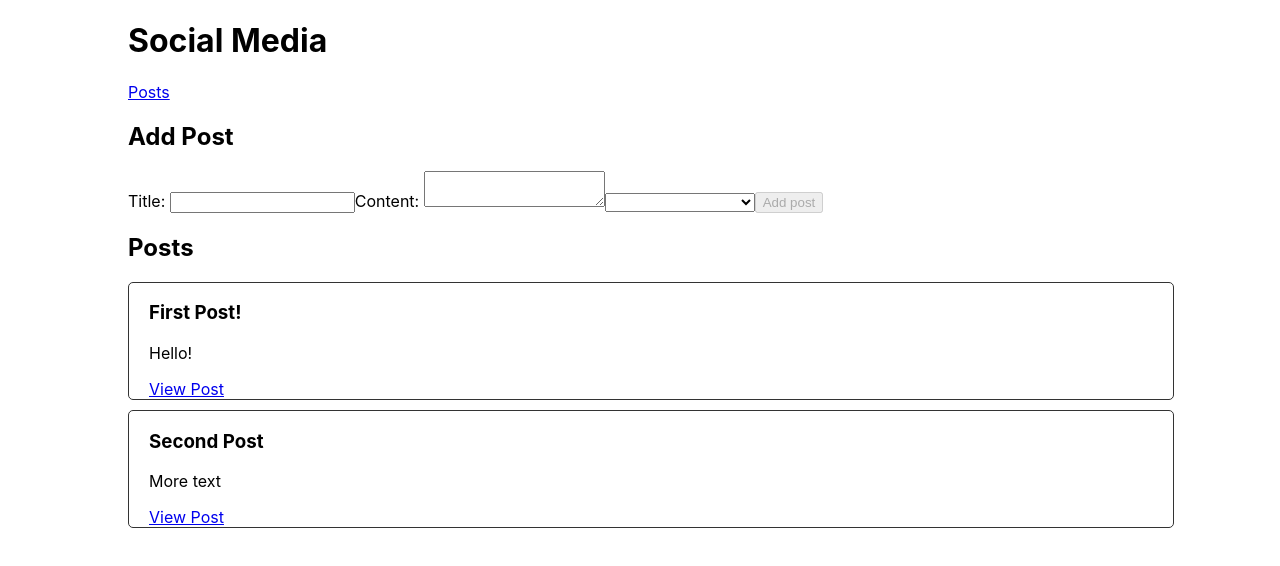
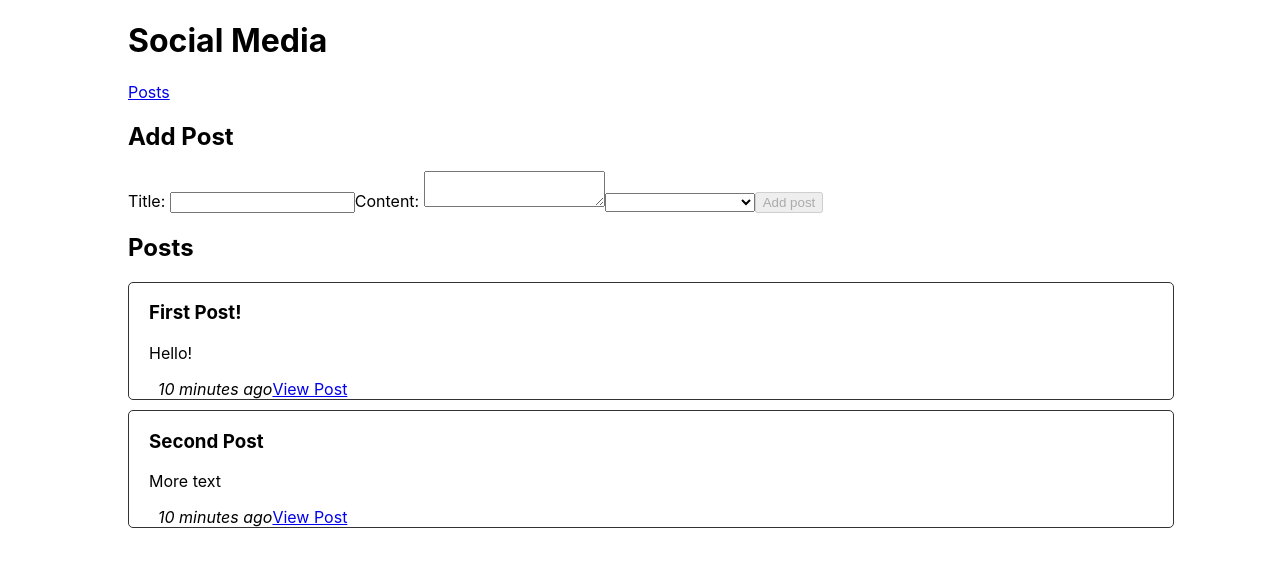
Before and after one commit to jimeista/social-media, a React (Create React App) app: page / in a window 1280 px wide. Shown: the top 566 px of the page. Built offline with nearby package versions, Linux system fonts and the light colour scheme.

Commit message:
social-media --add timestamp for posts

```diff
--- a/src/features/posts/PostsList.js
+++ b/src/features/posts/PostsList.js
@@ -2,15 +2,22 @@
 import { useSelector } from 'react-redux'
 import { Link } from 'react-router-dom'
 
+import { TimeAgo } from './TimeAgo'
+
 export const PostsList = () => {
   const posts = useSelector((state) => state.posts)
 
+  const orderedPosts = posts
+    .slice()
+    .sort((a, b) => b.date.localeCompare(a.date))
+
   const renderPosts = () =>
-    posts.map((post) => (
+    orderedPosts.map((post) => (
       <article key={post.id}>
         <h3>{post.title}</h3>
         <p>{post.content.substring(0, 100)}</p>
         <p>{post.author}</p>
+        <TimeAgo timestamp={post.date} />
         <Link to={`/posts/${post.id}`} className='button muted-button'>
           View Post
         </Link>
--- /dev/null
+++ b/src/features/posts/TimeAgo.js
@@ -0,0 +1,17 @@
+import React from 'react'
+import { parseISO, formatDistanceToNow } from 'date-fns'
+
+export const TimeAgo = ({ timestamp }) => {
+  let timeAgo = ''
+  if (timestamp) {
+    const date = parseISO(timestamp)
+    const timePeriod = formatDistanceToNow(date)
+    timeAgo = `${timePeriod} ago`
+  }
+
+  return (
+    <span title={timestamp}>
+      &nbsp; <i>{timeAgo}</i>
+    </span>
+  )
+}
--- a/src/features/posts/postsSlice.js
+++ b/src/features/posts/postsSlice.js
@@ -1,12 +1,20 @@
 import { createSlice, nanoid } from '@reduxjs/toolkit'
+import { sub } from 'date-fns'
 
 const initialState = [
-  { id: '1', title: 'First Post!', content: 'Hello!', user: null },
+  {
+    id: '1',
+    title: 'First Post!',
+    content: 'Hello!',
+    user: null,
+    date: sub(new Date(), { minutes: 10 }).toISOString(),
+  },
   {
     id: '2',
     title: 'Second Post',
     content: 'More text',
     user: null,
+    date: sub(new Date(), { minutes: 10 }).toISOString(),
   },
 ]
 
@@ -24,6 +32,7 @@
         return {
           payload: {
             id,
+            date: new Date().toISOString(),
             title,
             content,
             user: userId,
```
